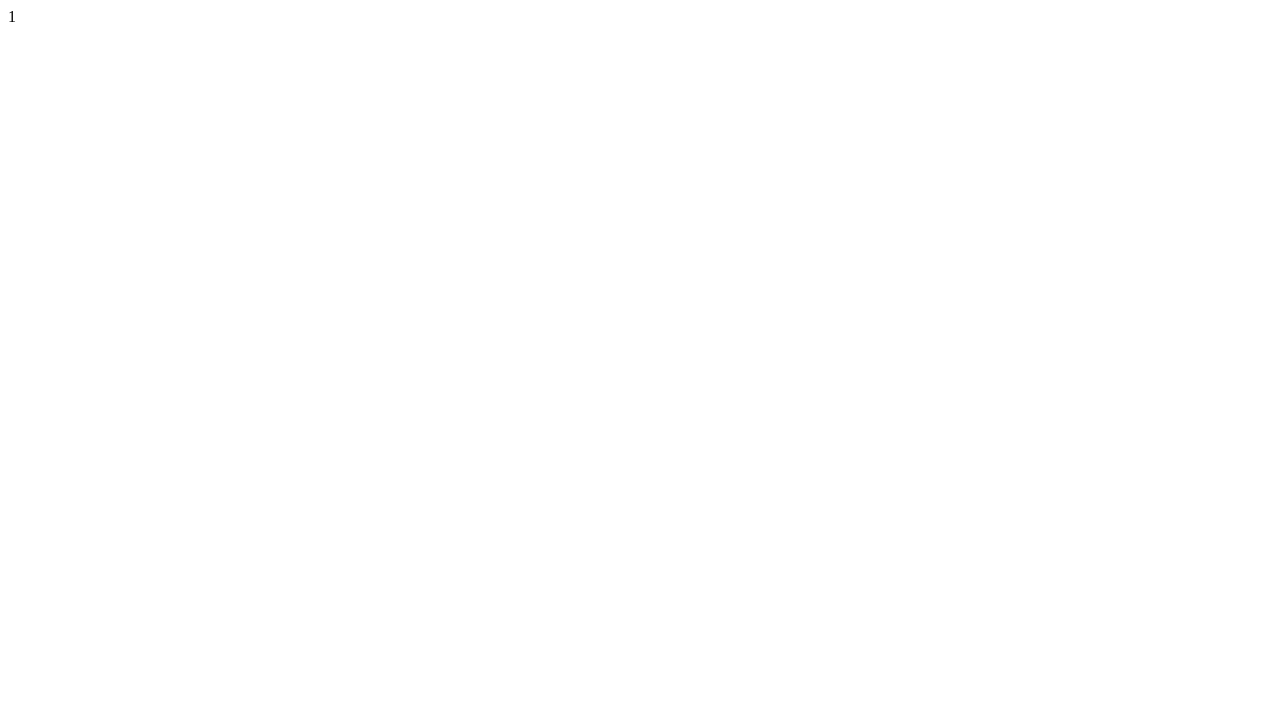
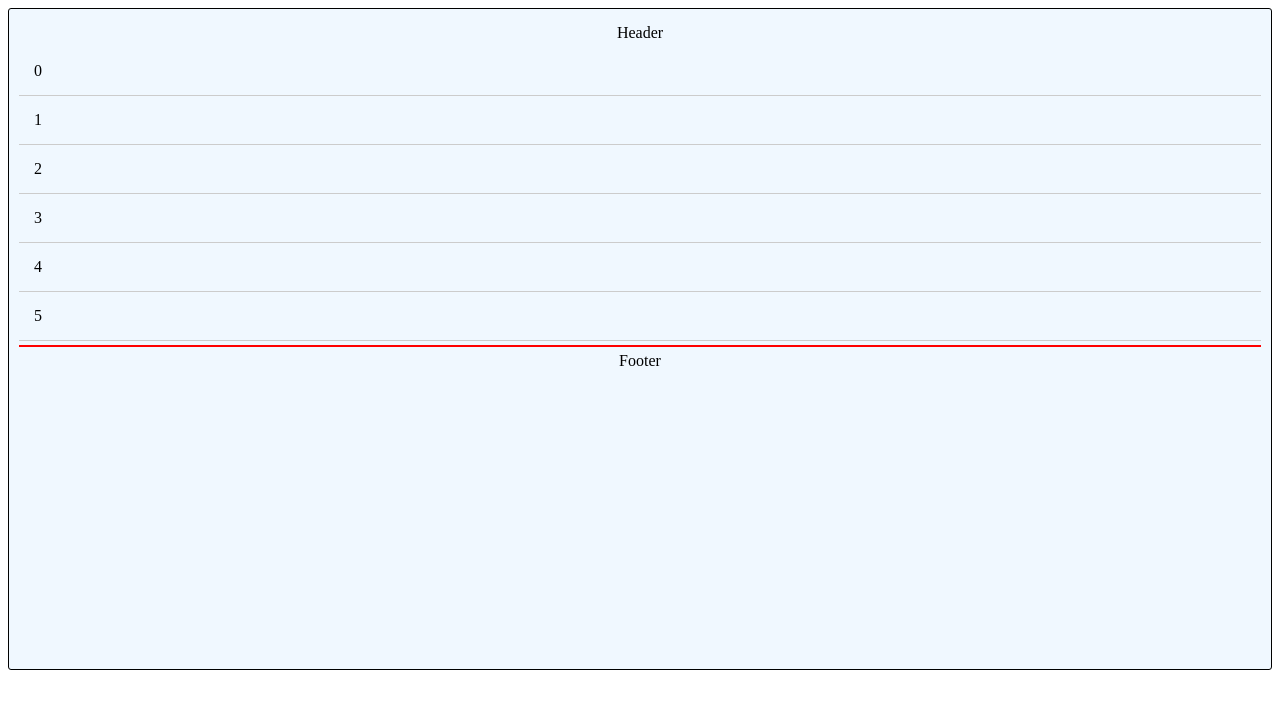
Before and after one commit to zzarcon/react-scroll-shadow, a React app: page / in a window 1280 px wide. Shown: the top 708 px of the page. Built offline with nearby package versions, Linux system fonts and the light colour scheme; the HTML template or start-up script is replaced by a standard one.

Commit message:
Use shadowContainer to show shadows

```diff
--- a/example/app.tsx
+++ b/example/app.tsx
@@ -1,12 +1,26 @@
 import * as React from 'react';
 import {Component} from 'react';
 import ScrollShadow from '../src';
+import {Item, AppWrapper, AppHeader, AppFooter} from './styled';
 
 export default class App extends Component {
   render() {
+    const items = Array(20).fill().map((value, key) =>
+      <Item key={key}>{key}</Item>
+    );
+
     return (
-      <ScrollShadow>
-      </ScrollShadow>
+      <AppWrapper>
+        <AppHeader>Header</AppHeader>
+        <ScrollShadow
+          height='300px'
+          bottomShadowInactiveColor='aliceblue'
+          bottomShadowActiveColor='blue'
+        >
+          {items}
+        </ScrollShadow>
+        <AppFooter>Footer</AppFooter>
+      </AppWrapper>
     );
   }
 }
--- a/example/styled.ts
+++ b/example/styled.ts
@@ -1 +1,26 @@
 import styled from 'styled-components';
+
+export const Item = styled.div`
+  border-bottom: 1px solid #ccc;
+  padding: 15px;
+`;
+
+export const AppWrapper = styled.div`
+  background: aliceblue;
+  height: 80vh;
+  overflow: hidden;
+  border: 1px solid;
+  border-radius: 3px;
+  padding: 10px;
+`;
+
+export const AppHeader = styled.div`
+  // background: cadetblue;
+  padding: 5px;
+  text-align: center;
+`;
+
+export const AppFooter = styled.div`
+  padding: 5px;
+  text-align: center;
+`;
--- a/src/scroll-shadow.tsx
+++ b/src/scroll-shadow.tsx
@@ -1,8 +1,12 @@
 import * as React from 'react';
 import {Component} from 'react';
+import {ScrollableContent, ScrollableWrapper, ShadowContainer, BottomShadow} from './styled';
 
 export interface ScrollShadowProps {
-
+  height?: string;
+  bottomShadowInactiveColor?: string;
+  bottomShadowActiveColor?: string;
+  shadowSize?: number; // TODO: Implement shadow height
 }
 
 export interface ScrollShadowState {
@@ -11,8 +15,25 @@ export interface ScrollShadowState {
 
 export class ScrollShadow extends Component<ScrollShadowProps, ScrollShadowState> {
   render() {
+    const {children, height, bottomShadowInactiveColor, bottomShadowActiveColor} = this.props;
+    const style = {height};
+
+    // TODO: Support top and bottom shadows based on properties
+
     return (
-      <div>1</div>
+      <ScrollableWrapper
+        bottomShadow={bottomShadowActiveColor}
+      >
+        <ShadowContainer>
+          <BottomShadow />
+        </ShadowContainer>
+        <ScrollableContent
+          bottomShadow={bottomShadowInactiveColor}
+          style={style}
+        >
+          {children}
+        </ScrollableContent>
+      </ScrollableWrapper>
     );
   }
 }
--- a/src/styled.ts
+++ b/src/styled.ts
@@ -1 +1,56 @@
 import styled from 'styled-components';
+
+export interface ScrollableWrapperProps {
+  bottomShadow?: string;
+}
+
+export interface ScrollableContentProps {
+  bottomShadow?: string;
+}
+
+export interface BottomShadowProps {
+  shadowColor?: string;
+}
+
+export const ScrollableWrapper = styled.div`
+  position: relative;
+`;
+
+export const ScrollableContent = styled.div`
+  overflow-y: scroll;
+  overflow-x: hidden;
+  display: flex;
+  flex-direction: column;
+  height: 100%;
+
+  &:after {
+    content: '';
+    height: 2px;
+    width: 100%;
+    background: ${(props: ScrollableContentProps) => props.bottomShadow || 'white'};
+    position: relative;
+    z-index: 23;
+    display: flex;
+    flex: 1;
+    border: 2px solid ${(props: ScrollableContentProps) => props.bottomShadow || 'white'};
+  }
+`;
+
+export const ShadowContainer = styled.div`
+  position: absolute;
+  top: 0;
+  left: 0;
+  width: 100%;
+  height: 100%;
+  pointer-events: none;
+`;
+
+export const BottomShadow = styled.div`
+  bottom: 0;
+  left: 0;
+  background-color: ${(props: BottomShadowProps) => props.shadowColor || 'red'};
+  width: inherit;
+  height: 2px;
+  position: absolute;
+  z-index: 1;
+`;
```
